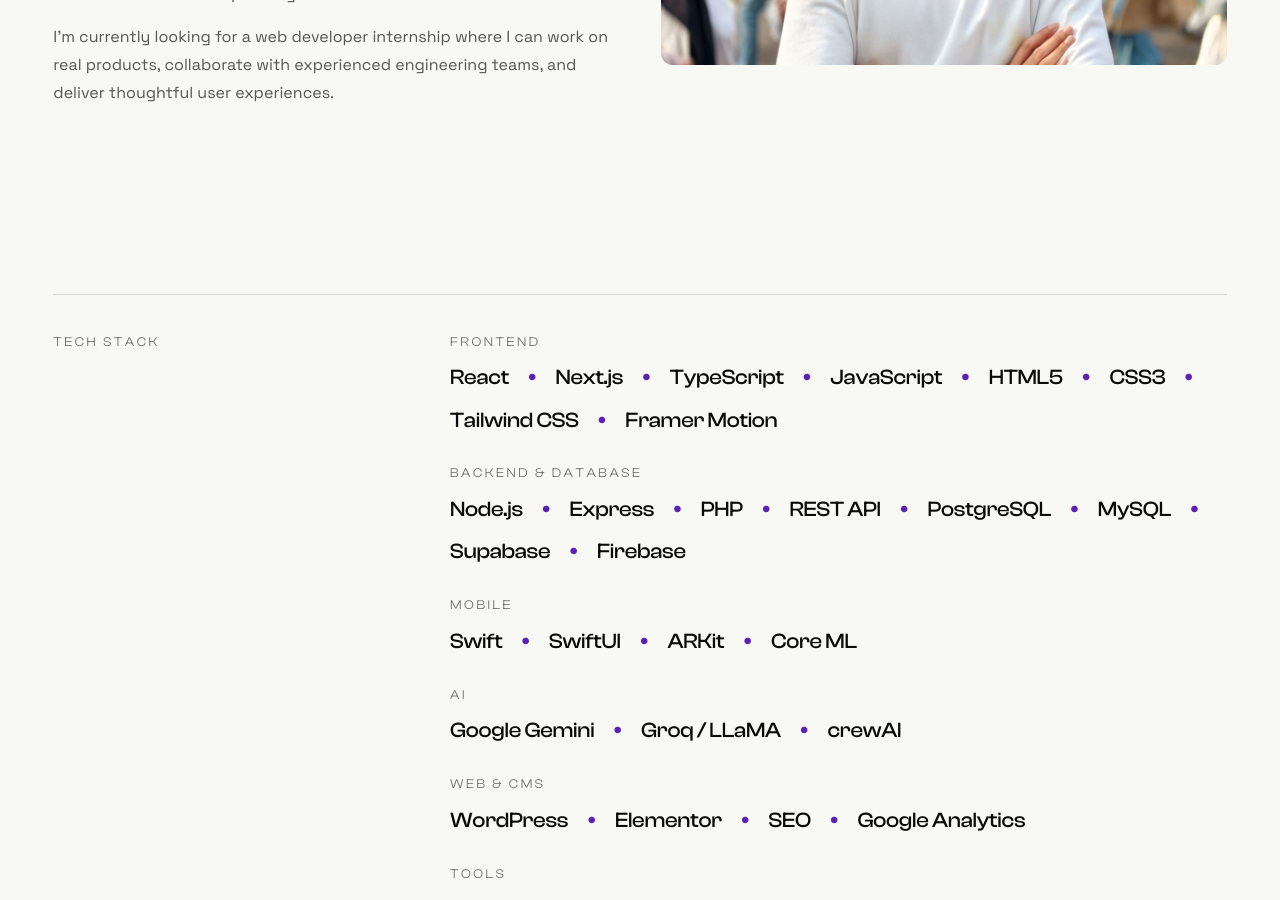
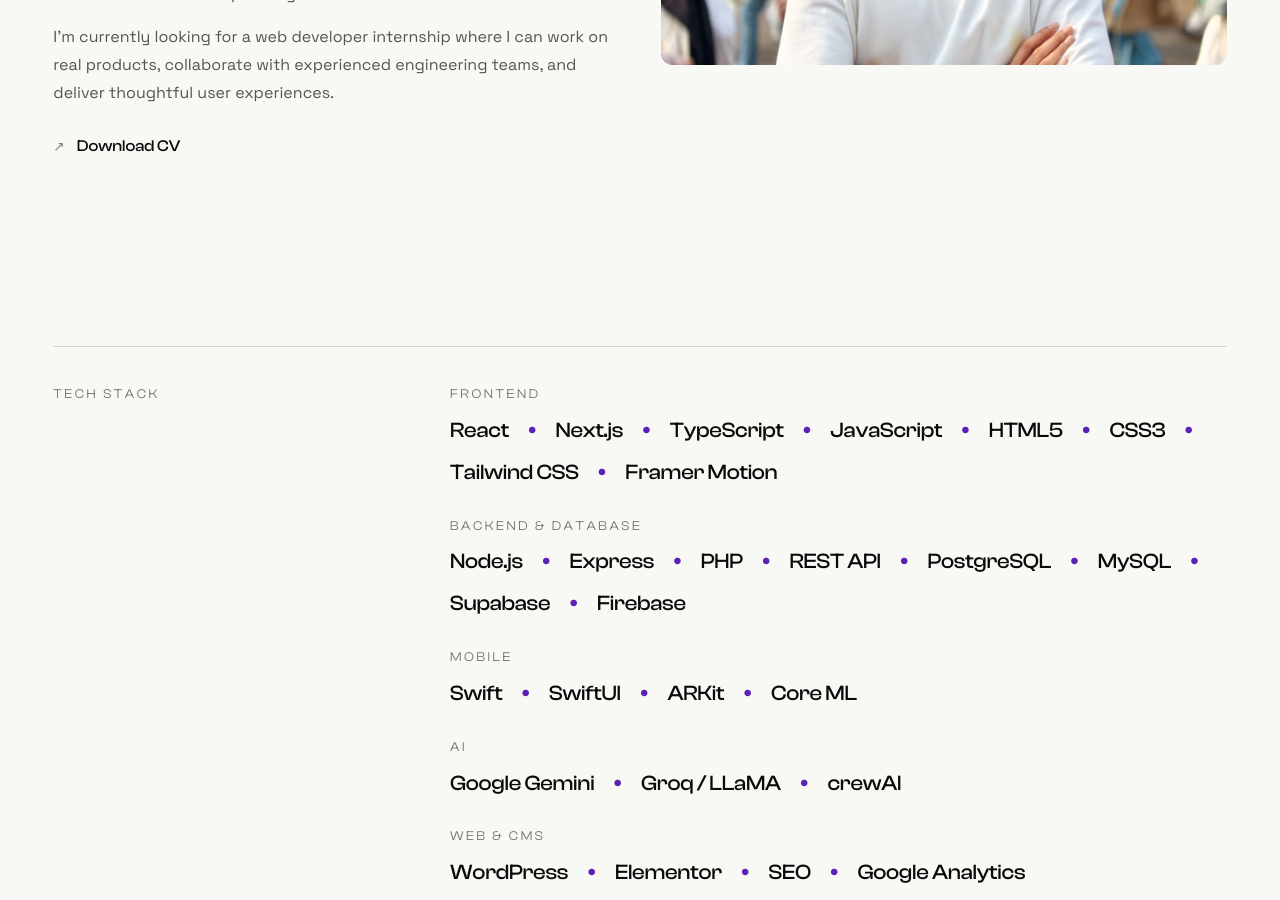
Before and after one commit to nikoyogapranata/personal-website, a Next.js app: page /about in a window 1280 px wide. Shown: the part 860-1760 px from the top of the page. Built offline with nearby package versions, Linux system fonts and the light colour scheme; a web font is replaced by a local one.

Commit message:
feat(seo): reposition metadata and structured data from frontend to fullstack

```diff
--- a/src/app/about/page.tsx
+++ b/src/app/about/page.tsx
@@ -6,6 +6,7 @@ import Footer from "@/components/sections/Footer";
 import { reveal } from "@/lib/motion";
 import TechExperience from "@/components/sections/TechExperience";
 import { PROFILE } from "@/data";
+import { RESUME_PATH } from "@/lib/site";
 
 export default function AboutPage() {
   return (
@@ -84,6 +85,27 @@ export default function AboutPage() {
                 </p>
               ))}
             </div>
+
+            <a
+              href={RESUME_PATH}
+              target="_blank"
+              rel="noopener noreferrer"
+              className="hover-accent hover-nudge"
+              style={{
+                display: "flex",
+                alignItems: "center",
+                gap: 12,
+                textDecoration: "none",
+                fontFamily: "var(--font-display)",
+                fontWeight: 500,
+                fontSize: "var(--text-body)",
+                color: "var(--color-text)",
+                transition: "color var(--dur-fast) var(--ease), transform var(--dur-fast) var(--ease)",
+              }}
+            >
+              <span aria-hidden="true" style={{ fontSize: "0.85em", opacity: 0.5 }}>↗</span>
+              Download CV
+            </a>
           </Reveal>
 
           {/* Right - squared hero image */}
--- a/src/app/contact/layout.tsx
+++ b/src/app/contact/layout.tsx
@@ -3,7 +3,7 @@ import { pageMetadata } from "@/lib/metadata";
 export const metadata = pageMetadata(
   "/contact",
   "Contact",
-  "Get in touch with Niko Pranata about frontend internships, freelance projects and collaborations.",
+  "Get in touch with Niko Pranata about web developer internships, freelance projects and collaborations.",
 );
 
 export default function ContactLayout({ children }: { children: React.ReactNode }) {
--- a/src/app/layout.tsx
+++ b/src/app/layout.tsx
@@ -30,9 +30,9 @@ const playfairDisplay = Playfair_Display({
   display: "swap",
 });
 
-const TITLE       = "Niko Pranata | Frontend Web Developer";
+const TITLE       = "Niko Pranata | Fullstack Web Developer";
 const DESCRIPTION =
-  "CS student and frontend developer. I build interfaces that feel considered - from motion to markup.";
+  "Informatics and Software Engineering student and fullstack web developer. I build interfaces that feel considered, from motion to markup.";
 
 // Icons and the share image come from the app/ file conventions (icon.png, favicon.ico, opengraph-image.png)
 export const metadata: Metadata = {
@@ -71,7 +71,7 @@ const personJsonLd = {
   alternateName: "Niko Pranata",
   url: SITE_URL,
   image: `${SITE_URL}/hero.jpeg`,
-  jobTitle: "Frontend Web Developer",
+  jobTitle: "Fullstack Web Developer",
   email: `mailto:${EMAIL}`,
   address: { "@type": "PostalAddress", addressLocality: "Yogyakarta", addressCountry: "ID" },
   sameAs: [SOCIAL.linkedin, SOCIAL.github],
--- a/src/app/work/layout.tsx
+++ b/src/app/work/layout.tsx
@@ -3,7 +3,7 @@ import { pageMetadata } from "@/lib/metadata";
 export const metadata = pageMetadata(
   "/work",
   "Work",
-  "Selected projects by Niko Pranata: moink, Kelas Kampus, Hellocation.id, HealthSync, JAMUSARI, WETRACK, and EduNovel — fullstack web applications, frontend engineering, and UI design.",
+  "Selected projects by Niko Pranata: moink, HealthSync, Kelas Kampus, Hellocation.id, JAMUSARI, WETRACK, and EduNovel. Fullstack web applications, frontend engineering, CMS builds, and UI design.",
 );
 
 export default function WorkLayout({ children }: { children: React.ReactNode }) {
--- a/src/lib/metadata.ts
+++ b/src/lib/metadata.ts
@@ -1,6 +1,6 @@
 import type { Metadata } from 'next'
 
-const SHARE_IMAGE = { url: '/opengraph-image.jpg', width: 1200, height: 630, alt: 'Niko Pranata — Frontend Web Developer based in Yogyakarta, Indonesia. Currently open to work.' }
+const SHARE_IMAGE = { url: '/opengraph-image.jpg', width: 1200, height: 630, alt: 'Niko Pranata, Fullstack Web Developer based in Yogyakarta, Indonesia. Currently open to work.' }
 
 /**
  * Metadata for a top-level page. A child segment's openGraph/twitter objects replace the
```
Also changed, not shown: src/app/opengraph-image.alt.txt, src/app/twitter-image.alt.txt.
